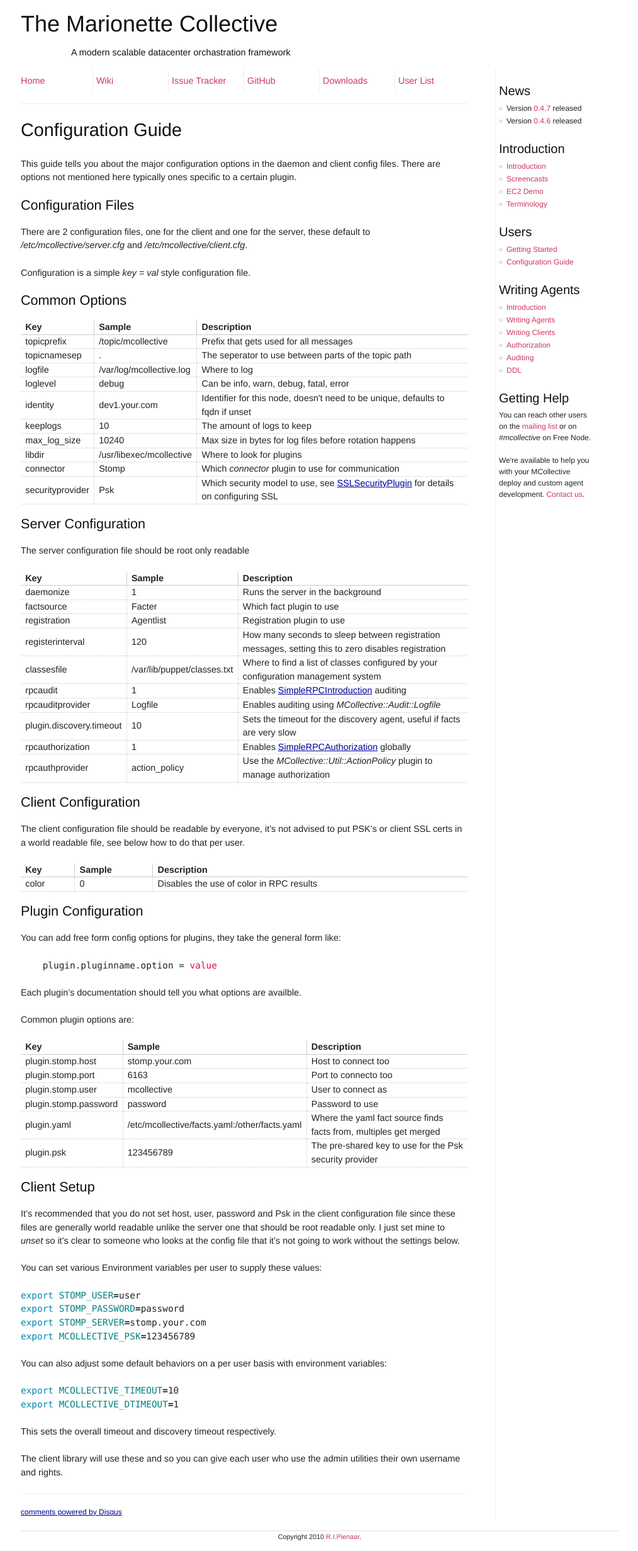
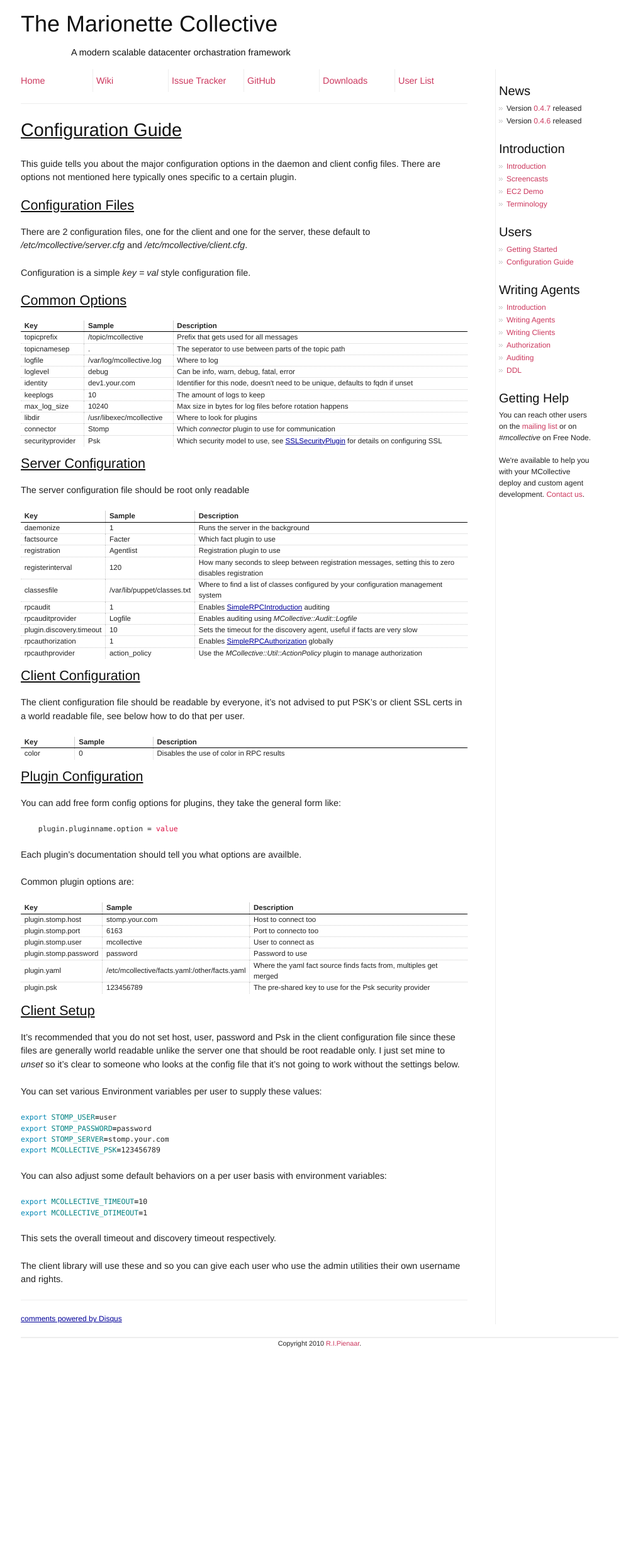
Before and after one commit to rjw1/mcollective-docs, a Jekyll site: the page built from reference/configuration.md, in a window 1280 px wide. Shown: the whole page at 63% size, without its empty margins (132-1146 px from the left). Built offline with Jekyll 4.4.1, drawn with Linux system fonts in a browser that asks for light colours; comment, search, counter and statistics services are not loaded; after the commit the page ends 2157 px from its top, so only the background shows below that.

Commit message:
Minor layout tweaks

```diff
--- a/_layouts/mcollective.html
+++ b/_layouts/mcollective.html
@@ -24,7 +24,7 @@
 		<div id="topbar">
 		{% include main_menu.html %}
 		</div>
-		<div class="span-18 last" id="text">
+		<div class="span-18 last" id="bodycontent">
 			{{ content }}
 		</div>
 		{% if page.disqus %}
--- a/css/mcollective.css
+++ b/css/mcollective.css
@@ -1,4 +1,8 @@
-#text {border-top:1px solid #eee; padding-top: 20px; font-size:1.2em;}
+#bodycontent {border-top:1px solid #eee; padding-top: 20px; font-size:1.2em;}
+#bodycontent h2 {text-decoration:underline;}
+#bodycontent h3 {text-decoration:underline;}
+#bodycontent h4 {text-decoration:underline;}
+
 #disqus {border-top:1px solid #eee; padding-top: 20px;}
 #topheader {padding-top: 20px;}
 
@@ -15,8 +19,10 @@
 #footer a {color:#CC385E; text-decoration:none;}
 #footer a:hover {color:#7F2138;}
 
-table { border-collapse: collapse; }
-th { border-bottom: 1px solid #CCC; padding: 0 0.5em; text-align: left; }
+table { border-collapse: collapse; font-size: 0.8em;}
+th { border-bottom: 1px solid #000; padding: 0 0.5em; text-align: left;}
 th+th { border-left: 1px solid #CCC; }
-td { border-bottom: 1px dotted #CCC; padding: 0 0.5em; }
+td { border-top: 1px dotted #CCC; padding: 0 0.5em; }
 td+td { border-left: 1px dotted #CCC; }
+
+code { font-size: 0.8em; }
```
